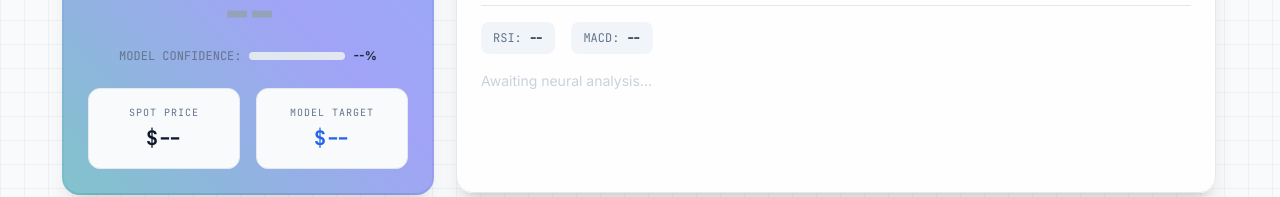
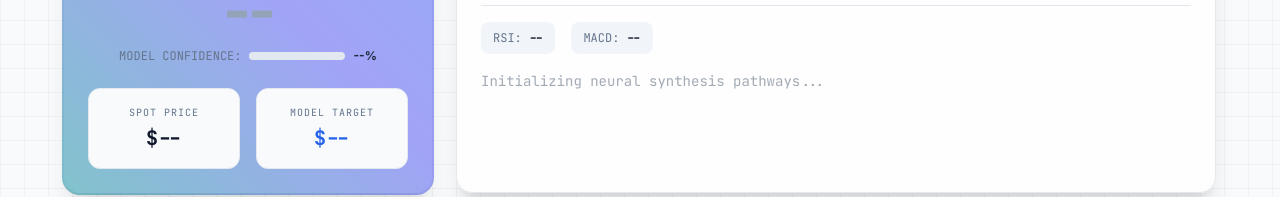
Before and after one commit to RutujaWaghmare-21/quantum-quant-agent, a website: page public/dashboard.html in a window 1280 px wide. Shown: the part 196-393 px from the top of the page. Drawn offline with nearby package versions, Linux system fonts and the light colour scheme.

Commit message:
Update dashboard.html

```diff
--- a/public/dashboard.html
+++ b/public/dashboard.html
@@ -101,7 +101,7 @@
                     </div>
 
                     <div id="ai-explanation" class="prose prose-slate dark:prose-invert max-w-none text-sm leading-relaxed overflow-y-auto max-h-[180px]">
-                        <p class="text-slate-400 animate-pulse">Awaiting neural analysis...</p>
+                        <p class="text-slate-600 dark:text-slate-400 animate-pulse font-mono">Initializing neural synthesis pathways...</p>
                     </div>
                 </div>
             </div>
@@ -149,8 +149,6 @@
         }
 
         function toggleTheme() { const html = document.documentElement; html.classList.toggle('dark'); localStorage.setItem('theme', html.classList.contains('dark') ? 'dark' : 'light'); }
-
-        // Initialize Chart.js with empty data (waiting to be filled by the API)
         document.addEventListener("DOMContentLoaded", function() {
             const ctx = document.getElementById('priceChart').getContext('2d');
             let gradient = ctx.createLinearGradient(0, 0, 0, 300);
```
